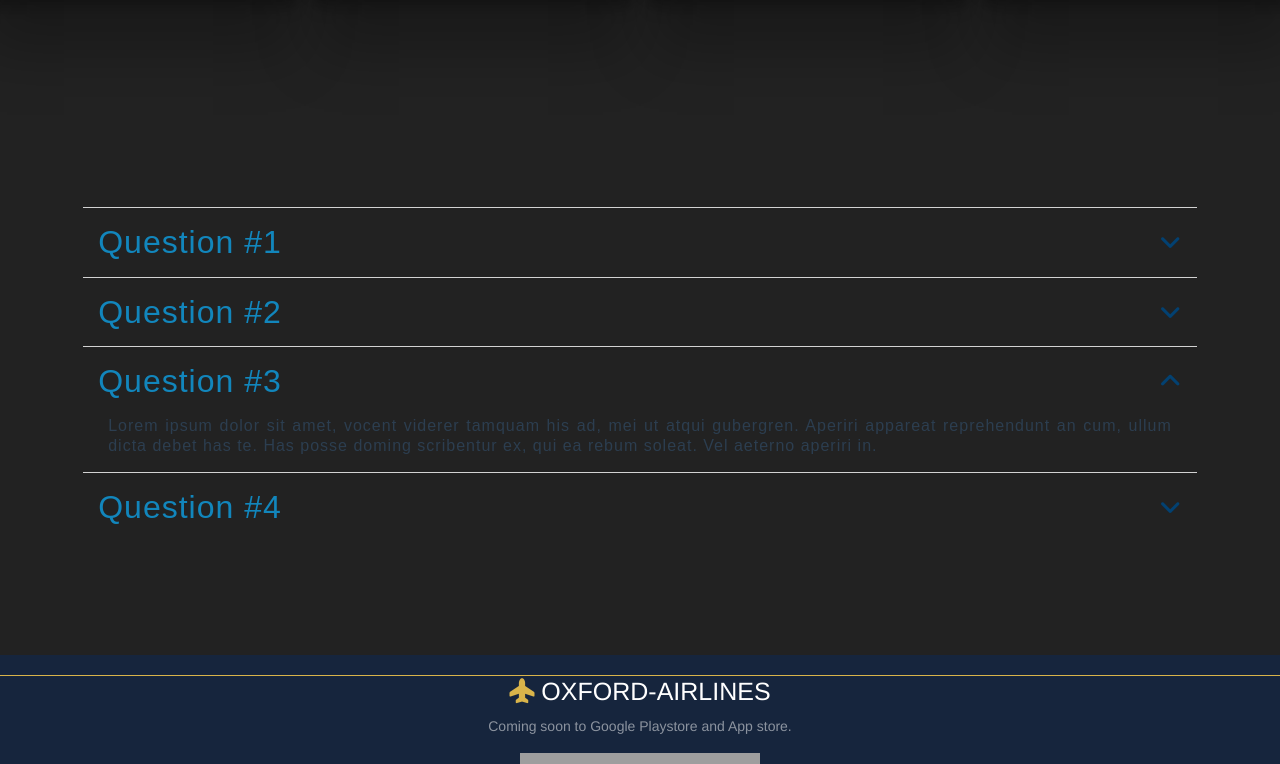
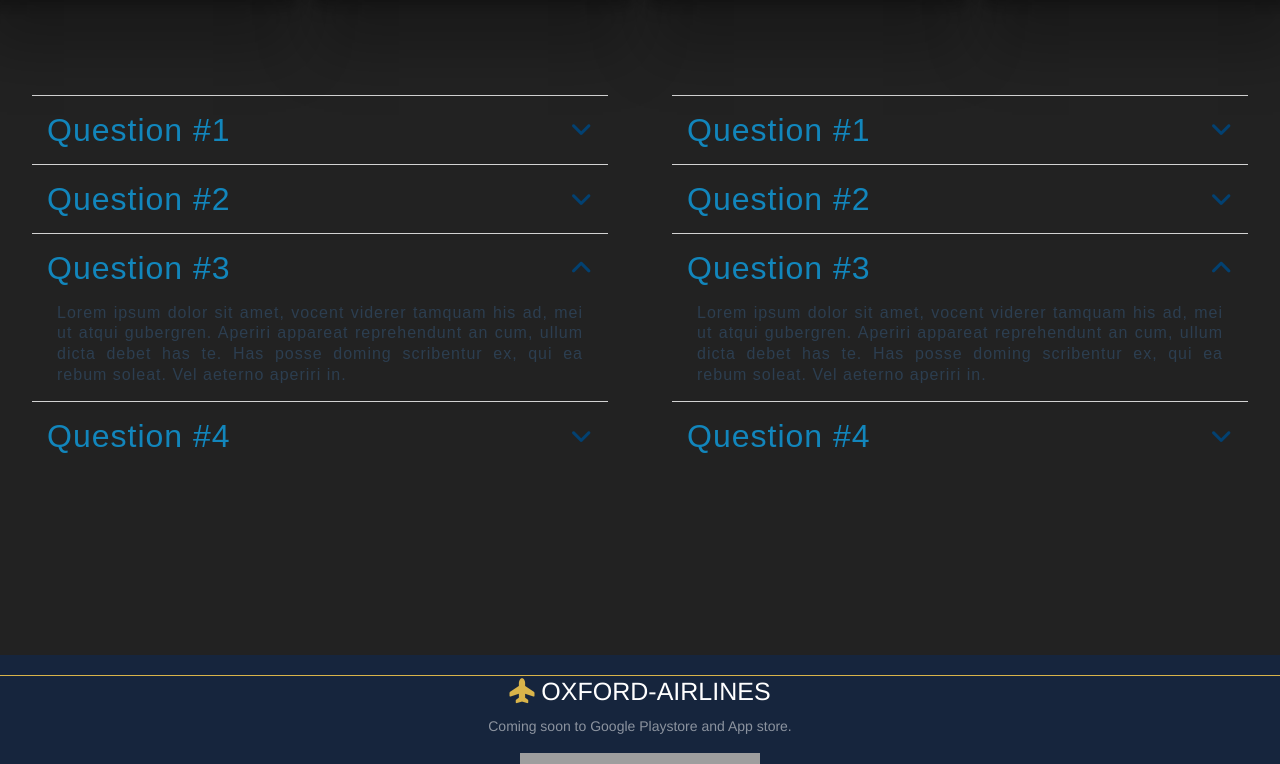
Before and after one commit to MudassarKhop/CapStone-FrontEnd, a Vue app: page /about in a window 1280 px wide. Shown: the part 1296-2060 px from the top of the page. Built offline with nearby package versions, Linux system fonts and the light colour scheme; grey boxes are pictures that could not be loaded.

Commit message:
13th push

```diff
--- a/src/components/footer.vue
+++ b/src/components/footer.vue
@@ -107,7 +107,7 @@
 							</li>
 							<li>
 								<i class="fa-solid fa-chevron-right"></i>
-								<router-link to=""> Pilot's Reviews</router-link>
+								<router-link to="/about/#pilots"> Pilots</router-link>
 							</li>
 						</ul>
 					</div>
--- a/src/views/AboutView.vue
+++ b/src/views/AboutView.vue
@@ -146,6 +146,54 @@
 		</div>
 	</section>
 	<section id="faq">
+		<div class="content">
+			<div class="center">
+				<details>
+					<summary>
+						<h2>Question #1</h2>
+					</summary>
+					<p>
+						Lorem ipsum dolor sit amet, vocent viderer tamquam his ad, mei ut
+						atqui gubergren. Aperiri appareat reprehendunt an cum, ullum dicta
+						debet has te. Has posse doming scribentur ex, qui ea rebum soleat.
+						Vel aeterno aperiri in.
+					</p>
+				</details>
+				<details>
+					<summary>
+						<h2>Question #2</h2>
+					</summary>
+					<p>
+						Lorem ipsum dolor sit amet, vocent viderer tamquam his ad, mei ut
+						atqui gubergren. Aperiri appareat reprehendunt an cum, ullum dicta
+						debet has te. Has posse doming scribentur ex, qui ea rebum soleat.
+						Vel aeterno aperiri in.
+					</p>
+				</details>
+				<details open>
+					<summary>
+						<h2>Question #3</h2>
+					</summary>
+					<p>
+						Lorem ipsum dolor sit amet, vocent viderer tamquam his ad, mei ut
+						atqui gubergren. Aperiri appareat reprehendunt an cum, ullum dicta
+						debet has te. Has posse doming scribentur ex, qui ea rebum soleat.
+						Vel aeterno aperiri in.
+					</p>
+				</details>
+				<details>
+					<summary>
+						<h2>Question #4</h2>
+					</summary>
+					<p>
+						Lorem ipsum dolor sit amet, vocent viderer tamquam his ad, mei ut
+						atqui gubergren. Aperiri appareat reprehendunt an cum, ullum dicta
+						debet has te. Has posse doming scribentur ex, qui ea rebum soleat.
+						Vel aeterno aperiri in.
+					</p>
+				</details>
+			</div>
+		</div>
 		<div class="content">
 			<div class="center">
 				<details>
@@ -421,13 +469,16 @@
 		min-height: 70vh;
 		background-color: #222222;
 		display: flex;
-		flex-direction: column;
+		flex-direction: row;
 		flex-wrap: nowrap;
 		justify-content: center;
 		align-content: center;
 	}
+	.content {
+		width: 50%;
+	}
 	.center {
-		width: 87%;
+		width: 90%;
 		align-self: center;
 		margin: auto;
 	}
```
